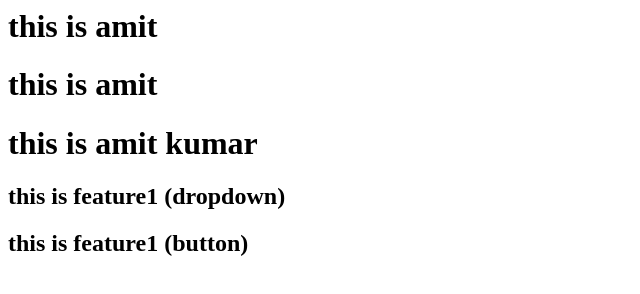
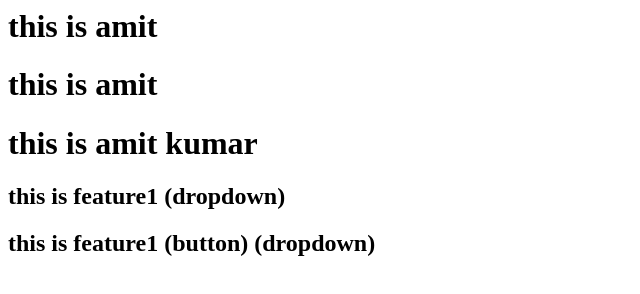
Before and after one commit to Amitkumarprince/apna-college-1, a plain HTML site: page index.html in a window 1280 px wide. Shown: the whole page, without its empty margins (0-640 px from the left). Drawn offline with Linux system fonts and the light colour scheme.

Commit message:
adding new dropdown in main

```diff
--- a/index.html
+++ b/index.html
@@ -2,4 +2,4 @@
 <h1>this is amit</h1>
 <h1>this is amit kumar</h1>
 <h2>this is feature1 (dropdown)</h2>
-<h2>this is feature1 (button)</h2>
+<h2>this is feature1 (button) (dropdown)</h2>
```
